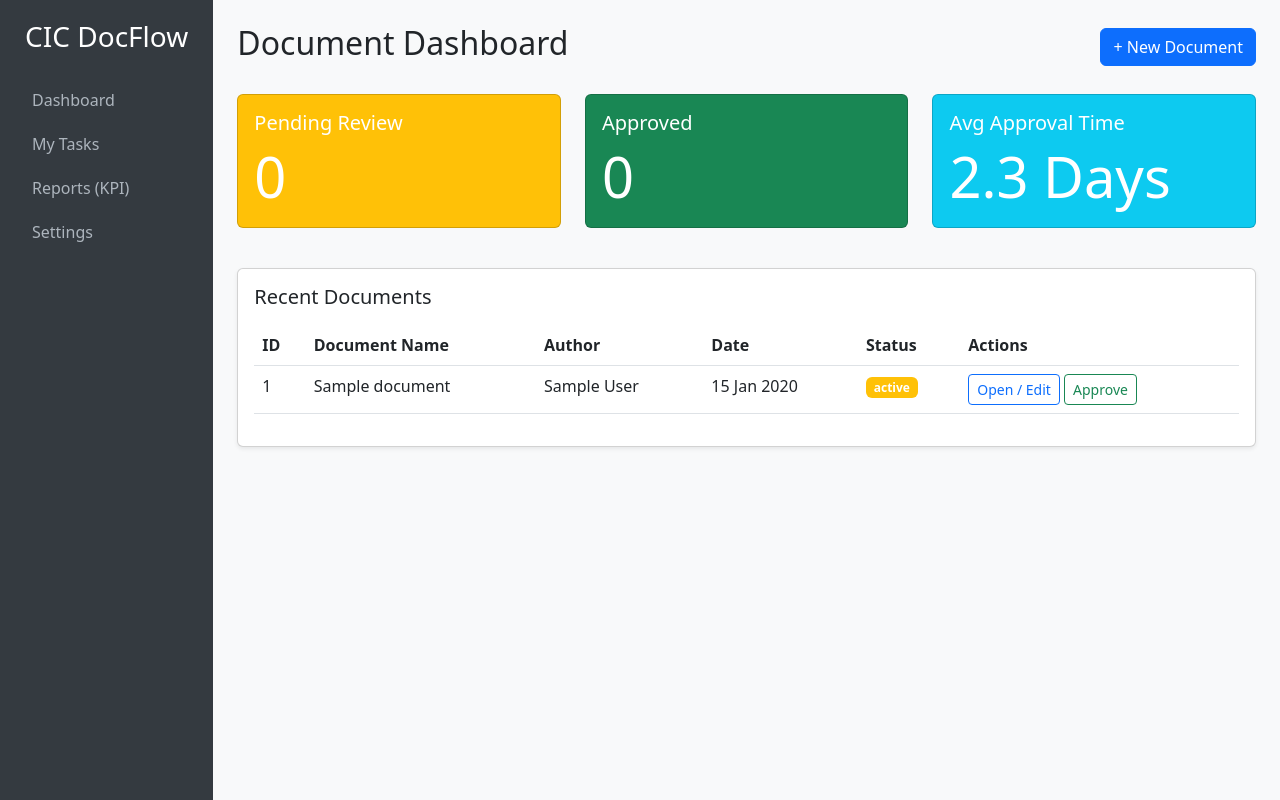
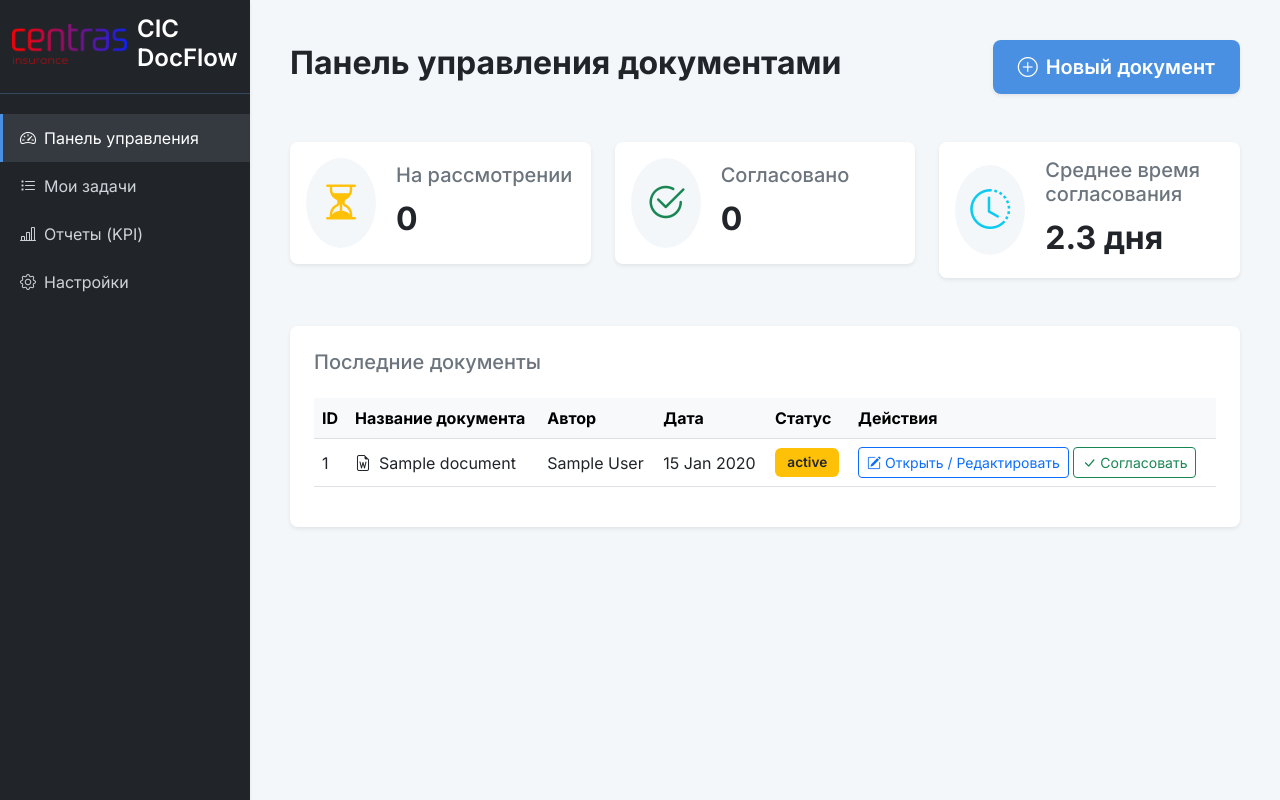
Before and after one commit to Tamerlan12345/taste-, a Node server app: template views/index.ejs in a window 1280 px wide. Run offline with Node 20, Linux system fonts and the light colour scheme; the template is opened without the code that fills it: most values are stand-ins (such as "Sample title", 1, 10 or a date in 2020).

Commit message:
feat: Refine UI design with improved color palette and typography
This commit enhances the visual design of the CIC DocFlow dashboard.

- Implements a more refined and professional color scheme using CSS variables.
- Integrates the 'Inter' font from Google Fonts for improved readability and a modern aesthetic.
- Adjusts layout, spacing, and styling of KPI cards, tables, and buttons for a more cohesive and polished user experience.

```diff
--- a/server.js
+++ b/server.js
@@ -8,18 +8,29 @@ const axios = require('axios');
 const app = express();
 const PORT = process.env.PORT || 3000;
 
-// === НАСТРОЙКИ АДРЕСОВ (МАГИЯ ЗДЕСЬ) ===
-// 1. Адрес вашего сайта (для Docker или Railway)
+// Determine the base URL for this application
+// Railway provides a PUBLIC_URL, otherwise construct from host/port
 const BASE_URL = process.env.PUBLIC_URL || `http://${process.env.MY_IP || 'localhost'}:${PORT}`;
 
-// 2. Адрес сервера ONLYOFFICE
-// Если переменная не задана, будем определять динамически
-let configuredDocumentServerUrl = process.env.DOCUMENT_SERVER_URL;
-if (!configuredDocumentServerUrl) {
+// Determine the URL for the ONLYOFFICE Document Server
+// It can be set via environment variable, or derived for common environments
+let DOCUMENT_SERVER_URL = process.env.DOCUMENT_SERVER_URL;
+if (!DOCUMENT_SERVER_URL) {
     if (process.env.CODESPACE_NAME && process.env.GITHUB_CODESPACES_PORT_FORWARDING_DOMAIN) {
-        configuredDocumentServerUrl = `https://${process.env.CODESPACE_NAME}-8080.${process.env.GITHUB_CODESPACES_PORT_FORWARDING_DOMAIN}`;
+        // GitHub Codespaces environment
+        DOCUMENT_SERVER_URL = `https://${process.env.CODESPACE_NAME}-8080.${process.env.GITHUB_CODESPACES_PORT_FORWARDING_DOMAIN}`;
+    } else if (process.env.PUBLIC_URL) {
+        // Railway deployment or similar PaaS
+        // Assume document server is accessible at port 8080 on the same host
+        const url = new URL(BASE_URL);
+        url.port = '8080';
+        DOCUMENT_SERVER_URL = url.toString();
+    } else {
+        // Local docker-compose setup
+        DOCUMENT_SERVER_URL = `http://localhost:8080`;
     }
 }
+
 
 // Ensure uploads directory exists
 const uploadDir = path.join(__dirname, 'uploads');
@@ -50,14 +61,15 @@ const storage = multer.diskStorage({
 const upload = multer({ storage: storage });
 
 let documents = [
-    // Example document
-    // {
-    //     id: 1,
-    //     name: 'contract.docx',
-    //     url: `${BASE_URL}/uploads/contract.docx`,
-    //     key: 'key1' + Date.now(),
-    //     status: 'Draft'
-    // }
+    {
+        id: 1,
+        name: 'Пример договора.docx',
+        author: 'Иванов И.И.',
+        date: '2023-10-26',
+        url: `${BASE_URL}/uploads/example.docx`,
+        key: 'examplekey' + Date.now(),
+        status: 'Review'
+    }
 ];
 
 // --- Routes ---
@@ -83,17 +95,14 @@ app.post('/upload', upload.single('document'), (req, res) => {
 // Editor Page
 app.get('/edit/:id', (req, res) => {
     const doc = documents.find(d => d.id == req.params.id);
-    if (!doc) return res.status(404).send('Not found');
+    if (!doc) return res.status(404).send('Document not found');
 
-    // Dynamically determine Document Server URL if not configured
-    let docServerUrl = configuredDocumentServerUrl;
-    if (!docServerUrl) {
-        docServerUrl = `http://${req.hostname}:8080`;
-    }
+    // Regenerate key for each editing session to treat it as a new version
+    doc.key = Date.now().toString();
 
     res.render('editor_onlyoffice', {
         doc: doc,
-        documentServerUrl: docServerUrl, // Используем умную переменную
+        documentServerUrl: DOCUMENT_SERVER_URL,
         callbackUrl: `${BASE_URL}/track`
     });
 });
--- a/views/index.ejs
+++ b/views/index.ejs
@@ -1,104 +1,229 @@
 <!DOCTYPE html>
-<html lang="en">
+<html lang="ru">
 <head>
     <meta charset="UTF-8">
     <meta name="viewport" content="width=device-width, initial-scale=1.0">
-    <title>CIC DocFlow - MVP</title>
+    <title>CIC DocFlow</title>
     <link href="https://cdn.jsdelivr.net/npm/bootstrap@5.3.0/dist/css/bootstrap.min.css" rel="stylesheet">
+    <link rel="stylesheet" href="https://cdn.jsdelivr.net/npm/bootstrap-icons@1.10.5/font/bootstrap-icons.css">
+    <link rel="preconnect" href="https://fonts.googleapis.com">
+    <link rel="preconnect" href="https://fonts.gstatic.com" crossorigin>
+    <link href="https://fonts.googleapis.com/css2?family=Inter:wght@400;500;600;700&display=swap" rel="stylesheet">
     <style>
-        body { background-color: #f8f9fa; }
-        .sidebar { height: 100vh; background: #343a40; color: white; padding-top: 20px; }
-        .sidebar a { color: #adb5bd; text-decoration: none; padding: 10px 20px; display: block; }
-        .sidebar a:hover { color: white; background: #495057; }
-        .card-status-Draft { border-left: 5px solid #ffc107; }
-        .card-status-Review { border-left: 5px solid #17a2b8; }
-        .card-status-Approved { border-left: 5px solid #28a745; }
+        :root {
+            --primary-color: #4a90e2; /* A more refined blue */
+            --sidebar-bg: #212529; /* Darker, more corporate sidebar */
+            --sidebar-link-color: #ced4da;
+            --sidebar-link-hover: #343a40;
+            --body-bg: #f4f7f9; /* Lighter, cleaner background */
+            --card-bg: #ffffff;
+            --text-color: #212529;
+            --text-muted: #6c757d;
+        }
+        body {
+            background-color: var(--body-bg);
+            font-family: 'Inter', sans-serif;
+            color: var(--text-color);
+        }
+        .sidebar {
+            height: 100vh;
+            background: var(--sidebar-bg);
+            color: white;
+            padding-top: 15px;
+            position: fixed;
+            left: 0;
+            top: 0;
+            bottom: 0;
+            width: 250px;
+        }
+        .sidebar .logo-container {
+            display: flex;
+            align-items: center;
+            justify-content: center;
+            padding: 0 15px 20px 15px;
+            border-bottom: 1px solid #34495e;
+            margin-bottom: 20px;
+        }
+        .sidebar .logo {
+            height: 40px;
+            margin-right: 10px;
+        }
+        .sidebar h3 {
+            margin: 0;
+            font-size: 1.5rem;
+            font-weight: 600;
+        }
+        .sidebar a {
+            color: var(--sidebar-link-color);
+            text-decoration: none;
+            padding: 12px 20px;
+            display: block;
+            transition: all 0.2s ease-in-out;
+        }
+        .sidebar a:hover, .sidebar a.active {
+            color: white;
+            background: var(--sidebar-link-hover);
+            border-left: 3px solid var(--primary-color);
+            padding-left: 17px;
+        }
+        .main-content {
+            margin-left: 250px;
+            padding: 40px;
+        }
+        .main-content h2 {
+            font-weight: 700;
+            color: var(--text-color);
+        }
+        .kpi-card {
+            background-color: var(--card-bg);
+            border: none;
+            border-radius: 8px;
+        }
+        .kpi-card .card-body {
+            display: flex;
+            align-items: center;
+        }
+        .kpi-card .icon {
+            font-size: 2.5rem;
+            margin-right: 20px;
+            padding: 15px;
+            border-radius: 50%;
+            background-color: var(--body-bg);
+        }
+        .kpi-card .card-text {
+            font-size: 2rem;
+            font-weight: 700;
+        }
+        .card-title {
+            color: var(--text-muted);
+            font-weight: 500;
+        }
+        .btn-primary {
+            background-color: var(--primary-color);
+            border: none;
+            font-weight: 600;
+            padding: 12px 25px;
+            border-radius: 8px;
+            transition: background-color 0.2s;
+        }
+        .btn-primary:hover {
+            background-color: #357abd; /* Darker shade for hover */
+        }
+        .main-table {
+            background-color: var(--card-bg);
+            border-radius: 8px;
+            border: none;
+        }
+        .table-hover tbody tr:hover {
+            background-color: #f8f9fa;
+        }
+        .badge {
+            font-size: 0.85em;
+            padding: 0.6em 0.9em;
+            font-weight: 600;
+        }
     </style>
 </head>
 <body>
-
-<div class="container-fluid">
-    <div class="row">
+<div class="d-flex">
     <!-- Sidebar -->
-        <div class="col-md-2 sidebar d-none d-md-block">
-            <h3 class="text-center mb-4">CIC DocFlow</h3>
-            <a href="/">Dashboard</a>
-            <a href="#">My Tasks</a>
-            <a href="#">Reports (KPI)</a>
-            <a href="#">Settings</a>
+    <div class="sidebar d-none d-md-block shadow-sm">
+        <div class="logo-container">
+            <img src="/logo.png" alt="CIC DocFlow Logo" class="logo">
+            <h3 class="text-white">CIC DocFlow</h3>
+        </div>
+        <a href="/" class="active"><i class="bi bi-speedometer2 me-2"></i>Панель управления</a>
+        <a href="#"><i class="bi bi-list-task me-2"></i>Мои задачи</a>
+        <a href="#"><i class="bi bi-bar-chart-line me-2"></i>Отчеты (KPI)</a>
+        <a href="#"><i class="bi bi-gear me-2"></i>Настройки</a>
     </div>
 
     <!-- Main Content -->
-        <div class="col-md-10 p-4">
-            <div class="d-flex justify-content-between align-items-center mb-4">
-                <h2>Document Dashboard</h2>
-                <button class="btn btn-primary" data-bs-toggle="modal" data-bs-target="#uploadModal">
-                    + New Document
+    <div class="main-content flex-grow-1">
+        <div class="d-flex justify-content-between align-items-center mb-5">
+            <h2>Панель управления документами</h2>
+            <button class="btn btn-primary btn-lg shadow-sm" data-bs-toggle="modal" data-bs-target="#uploadModal">
+                <i class="bi bi-plus-circle me-2"></i>Новый документ
             </button>
         </div>
 
         <!-- KPI Cards -->
-            <div class="row mb-4">
+        <div class="row mb-5">
             <div class="col-md-4">
-                    <div class="card text-white bg-warning mb-3">
+                <div class="card kpi-card shadow-sm">
                     <div class="card-body">
-                            <h5 class="card-title">Pending Review</h5>
-                            <p class="card-text display-4"><%= documents.filter(d => d.status === 'Review').length %></p>
+                        <div class="icon bg-warning-light">
+                            <i class="bi bi-hourglass-split text-warning"></i>
+                        </div>
+                        <div>
+                            <h5 class="card-title">На рассмотрении</h5>
+                            <p class="card-text"><%= documents.filter(d => d.status === 'Review').length %></p>
+                        </div>
                     </div>
                 </div>
             </div>
             <div class="col-md-4">
-                    <div class="card text-white bg-success mb-3">
+                <div class="card kpi-card shadow-sm">
                     <div class="card-body">
-                            <h5 class="card-title">Approved</h5>
-                            <p class="card-text display-4"><%= documents.filter(d => d.status === 'Approved').length %></p>
+                        <div class="icon bg-success-light">
+                            <i class="bi bi-check2-circle text-success"></i>
+                        </div>
+                        <div>
+                            <h5 class="card-title">Согласовано</h5>
+                            <p class="card-text"><%= documents.filter(d => d.status === 'Approved').length %></p>
+                        </div>
                     </div>
                 </div>
             </div>
             <div class="col-md-4">
-                    <div class="card text-white bg-info mb-3">
+                <div class="card kpi-card shadow-sm">
                     <div class="card-body">
-                            <h5 class="card-title">Avg Approval Time</h5>
-                            <p class="card-text display-4">2.3 Days</p>
+                        <div class="icon bg-info-light">
+                             <i class="bi bi-clock-history text-info"></i>
+                        </div>
+                        <div>
+                            <h5 class="card-title">Среднее время согласования</h5>
+                            <p class="card-text">2.3 дня</p>
+                        </div>
                     </div>
                 </div>
             </div>
         </div>
 
         <!-- Documents Table -->
-            <div class="card shadow-sm">
-                <div class="card-body">
-                    <h5 class="card-title mb-3">Recent Documents</h5>
-                    <table class="table table-hover">
-                        <thead>
+        <div class="card main-table shadow-sm">
+            <div class="card-body p-4">
+                <h5 class="card-title mb-4">Последние документы</h5>
+                <table class="table table-hover align-middle">
+                    <thead class="table-light">
                         <tr>
-                                <th>ID</th>
-                                <th>Document Name</th>
-                                <th>Author</th>
-                                <th>Date</th>
-                                <th>Status</th>
-                                <th>Actions</th>
+                            <th scope="col">ID</th>
+                            <th scope="col">Название документа</th>
+                            <th scope="col">Автор</th>
+                            <th scope="col">Дата</th>
+                            <th scope="col">Статус</th>
+                            <th scope="col">Действия</th>
                         </tr>
                     </thead>
                     <tbody>
                         <% documents.forEach(doc => { %>
                             <tr>
                                 <td><%= doc.id %></td>
-                                    <td><%= doc.name %></td>
+                                <td><i class="bi bi-file-earmark-word me-2"></i><%= doc.name %></td>
                                 <td><%= doc.author %></td>
                                 <td><%= doc.date %></td>
                                 <td>
                                     <span class="badge
                                         <%= doc.status === 'Approved' ? 'bg-success' :
-                                               (doc.status === 'Review' ? 'bg-info' : 'bg-warning') %>">
+                                           (doc.status === 'Review' ? 'bg-info' : 'bg-warning text-dark') %>">
                                         <%= doc.status %>
                                     </span>
                                 </td>
                                 <td>
-                                        <a href="/edit/<%= doc.id %>" class="btn btn-sm btn-outline-primary">Open / Edit</a>
+                                    <a href="/edit/<%= doc.id %>" class="btn btn-sm btn-outline-primary"><i class="bi bi-pencil-square me-1"></i>Открыть / Редактировать</a>
                                     <% if (doc.status !== 'Approved') { %>
                                         <form action="/approve/<%= doc.id %>" method="POST" class="d-inline">
-                                                <button type="submit" class="btn btn-sm btn-outline-success">Approve</button>
+                                            <button type="submit" class="btn btn-sm btn-outline-success"><i class="bi bi-check-lg me-1"></i>Согласовать</button>
                                         </form>
                                     <% } %>
                                 </td>
@@ -110,26 +235,26 @@
         </div>
     </div>
 </div>
-</div>
 
 <!-- Upload Modal -->
 <div class="modal fade" id="uploadModal" tabindex="-1">
-    <div class="modal-dialog">
+    <div class="modal-dialog modal-dialog-centered">
         <div class="modal-content">
             <div class="modal-header">
-                <h5 class="modal-title">Upload Document</h5>
+                <h5 class="modal-title">Загрузить документ</h5>
                 <button type="button" class="btn-close" data-bs-dismiss="modal"></button>
             </div>
             <form action="/upload" method="POST" enctype="multipart/form-data">
                 <div class="modal-body">
+                    <p class="text-muted">Выберите файл в формате .docx для загрузки в систему.</p>
                     <div class="mb-3">
-                        <label for="document" class="form-label">Select DOCX File</label>
-                        <input type="file" class="form-control" name="document" accept=".docx" required>
+                        <label for="document" class="form-label">Выберите файл .docx</label>
+                        <input type="file" class="form-control" name="document" id="document" accept=".docx" required>
                     </div>
                 </div>
                 <div class="modal-footer">
-                    <button type="button" class="btn btn-secondary" data-bs-dismiss="modal">Close</button>
-                    <button type="submit" class="btn btn-primary">Upload & Edit</button>
+                    <button type="button" class="btn btn-secondary" data-bs-dismiss="modal">Отмена</button>
+                    <button type="submit" class="btn btn-primary"><i class="bi bi-cloud-upload me-2"></i>Загрузить и открыть</button>
                 </div>
             </form>
         </div>
```
Also changed, not shown: docker-compose.yml (+6 -3 lines), public/logo.png (renamed from logo.png), 1 other file. Lines whose indentation alone changed are shown as unchanged.
